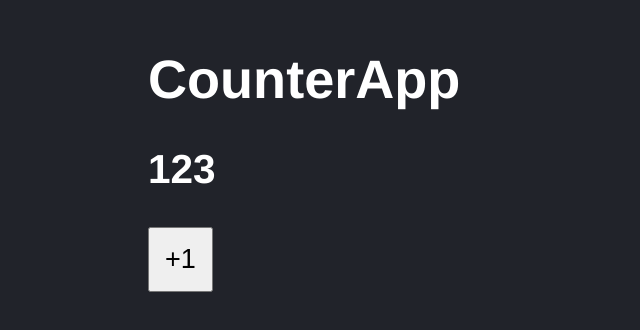
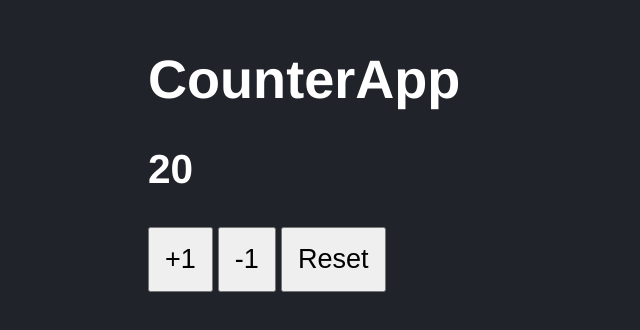
Before and after one commit to eldelahoz/ReactFormation, a React (Vite) app in the folder 03-counter-app-vite/: page / in a window 1280 px wide. Shown: the part 136-466 px from the top of the page, without its empty margins (0-640 px from the left). Built offline with nearby package versions, Linux system fonts and the light colour scheme.

Commit message:
ADD: Nuevos botones y uso de useState

```diff
--- a/03-counter-app-vite/src/CounterApp.jsx
+++ b/03-counter-app-vite/src/CounterApp.jsx
@@ -8,12 +8,19 @@
     setCounter(counter + 1);
     // setCounter((c) => c + 1);
   };
-
+  const handleSubstract = () => {
+    if (counter > 0) setCounter(counter - 1);
+  };
+  const handleReset = () => {
+    setCounter(value);
+  };
   return (
     <>
       <h1>CounterApp</h1>
       <h2> {counter} </h2>
       <button onClick={handleAdd}>+1</button>
+      <button onClick={handleSubstract}>-1</button>
+      <button onClick={handleReset}>Reset</button>
     </>
   );
 };
--- a/03-counter-app-vite/src/main.jsx
+++ b/03-counter-app-vite/src/main.jsx
@@ -5,6 +5,6 @@
 
 ReactDOM.createRoot(document.getElementById("root")).render(
   <React.StrictMode>
-    <CounterApp value={123} />
+    <CounterApp value={20} />
   </React.StrictMode>
 );
--- a/03-counter-app-vite/src/styles.css
+++ b/03-counter-app-vite/src/styles.css
@@ -9,4 +9,5 @@
 button{
     padding: 15px;
     font-size: 1.3rem;
+    margin-right: 5px;
 }
```
